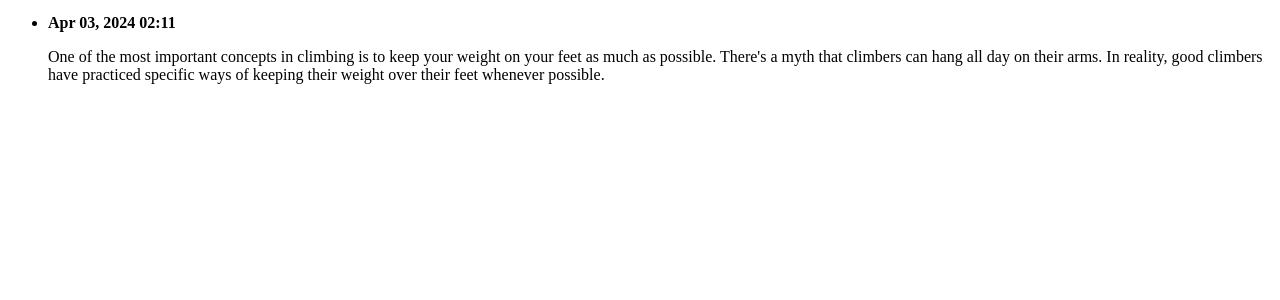
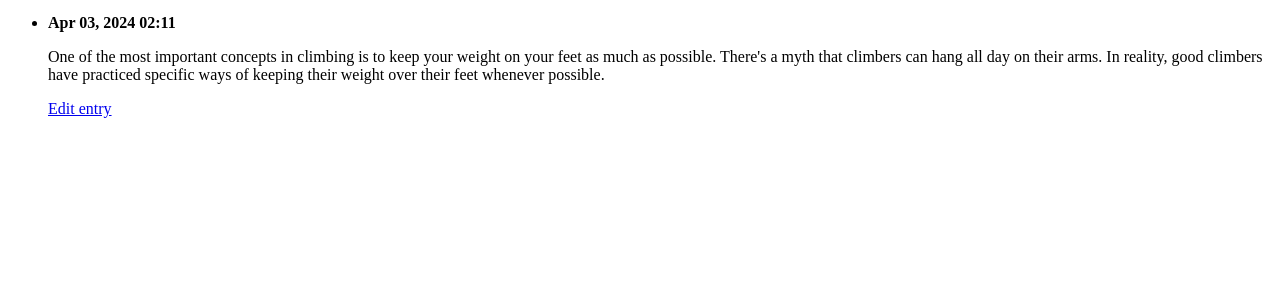
Before and after one commit to CaptainRich/learning_log, a Django app: page /topics/2/ in a window 1280 px wide. Shown: the part 130-430 px from the top of the page. Run offline with Django 5.2, Linux system fonts and the light colour scheme; data comes from the database, SQL or seed files in the repository; both versions use the stored data as it was after the commit.

Commit message:
Completed code for 'entry' editing.

```diff
--- a/learning_logs/templates/learning_logs/edit_entry.html
+++ b/learning_logs/templates/learning_logs/edit_entry.html
@@ -10,7 +10,7 @@
 
   <p>Edit entry:</p>
 
-  <form action="{% url 'learning_logs:edit_entry' entry.id %}" method="'post'>
+  <form action="{% url 'learning_logs:edit_entry' entry.id %}" method='post'>
     {% csrf_token %}
     {{ form.as_div }}
     <button name="submit">Save changes</button>
--- a/learning_logs/templates/learning_logs/topic.html
+++ b/learning_logs/templates/learning_logs/topic.html
@@ -23,7 +23,7 @@
 
         <!-- Include a link to edit an existing entry. -->
         <p>
-          <a href="{% url 'learning_logs:edit_entry' entry.id %}>Edit entry</a>
+          <a href="{% url 'learning_logs:edit_entry' entry.id %}">Edit entry</a>
         </p>
       </li>
     {% empty %}
--- a/learning_logs/views.py
+++ b/learning_logs/views.py
@@ -76,15 +76,15 @@ def edit_entry( request, entry_id ):
 
     if request.method != 'POST':       # Request must be 'GET"
         # The initial request, pre-fill the form with the current entry's text.
-        form = EntryForm( instance= entry )
+        form = EntryForm( instance=entry )
 
     else:
         # 'POST' data submitted; process the data.
         form = EntryForm( instance=entry, data=request.POST )
         if form.is_valid():
             form.save()
-            return redirect( 'learning_logs:topic', topic_id =topic.id )
+            return redirect( 'learning_logs:topic', topic_id=topic.id )
 
     # Display a blank or invalid form, via the context dictionary.
-    context = { 'entry':entry, 'topic': topic, 'form': form }
+    context = { 'entry': entry, 'topic': topic, 'form': form }
     return render( request, 'learning_logs/edit_entry.html', context )
```
Also changed, not shown: db.sqlite3.
